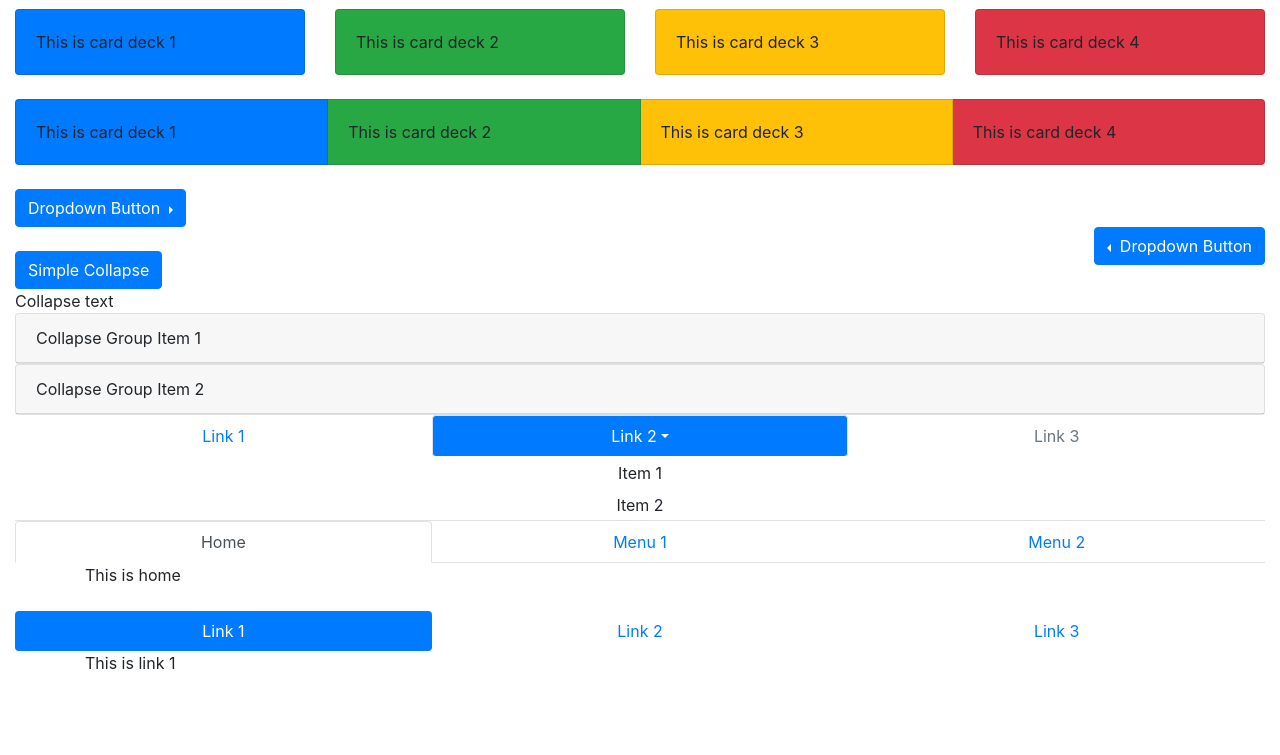
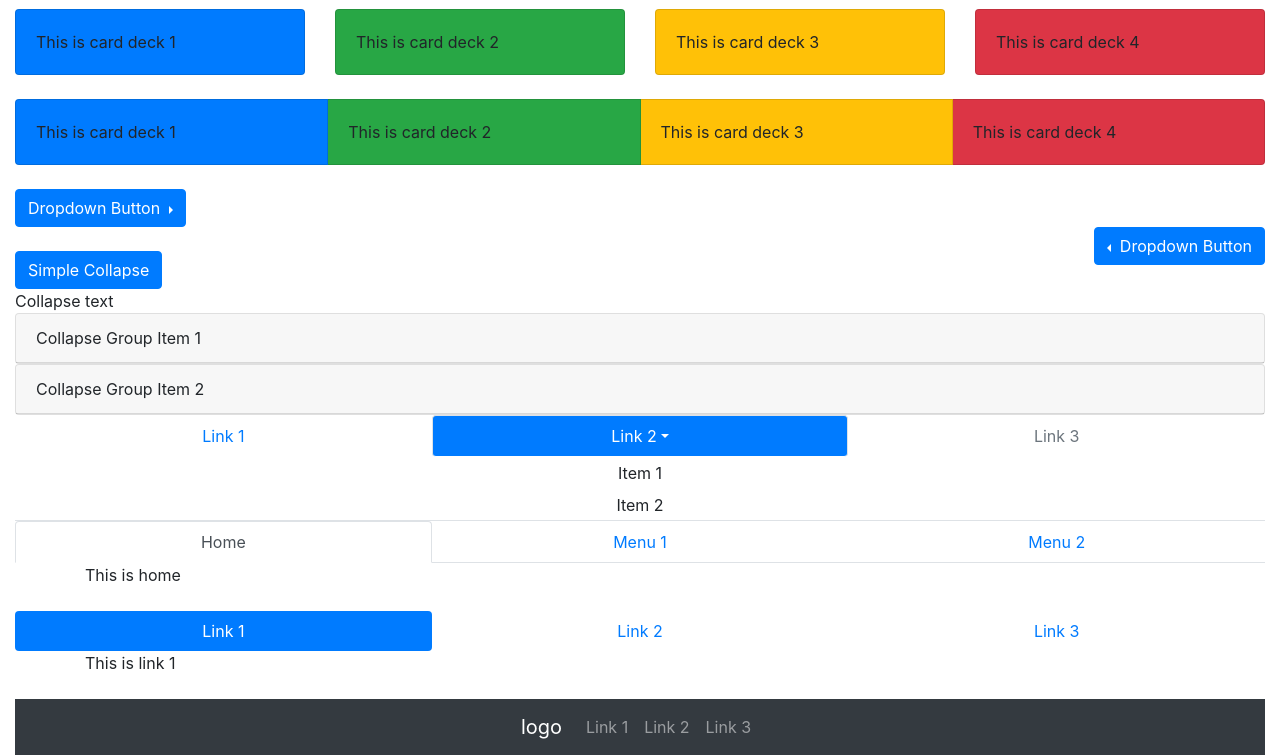
Before and after one commit to HimanshuRuwatia/First, a website: page b1.html in a window 1280 px wide. Shown: the part 2174-2929 px from the top of the page. Before the commit the page ends 2873 px from the top, so only its background shows below. Drawn offline with nearby package versions, Linux system fonts and the light colour scheme.

Commit message:
Twelvth Commit

```diff
--- a/Hi.txt
+++ /dev/null
@@ -1 +0,0 @@
-Hello Github!
--- a/b1.html
+++ b/b1.html
@@ -298,7 +298,22 @@
           <a class="tab-pane container fade" id="link3">This is link 3</a>
       </div>
       <br>
+      <nav class="navbar navbar-expand-sm bg-dark navbar-dark justify-content-center">
+          <ul class="navbar-nav">
+              <a class="navbar-brand" href="#">logo</a>
+              <li class="nav-item">
+                  <a class="nav-link" href="#">Link 1</a>
+              </li>
+              <li class="nav-item">
+                  <a class="nav-link" href="#">Link 2</a>
+              </li>
+              <li class="nav-item">
+                  <a class="nav-link" href="#">Link 3</a>
+              </li>
+          </ul>
+      </nav>
   </div>
+
 </div>
 </body>
 </html>
```
Also changed, not shown: index.html (deleted, +0 -11 lines), README.md (deleted), p.html (added).
